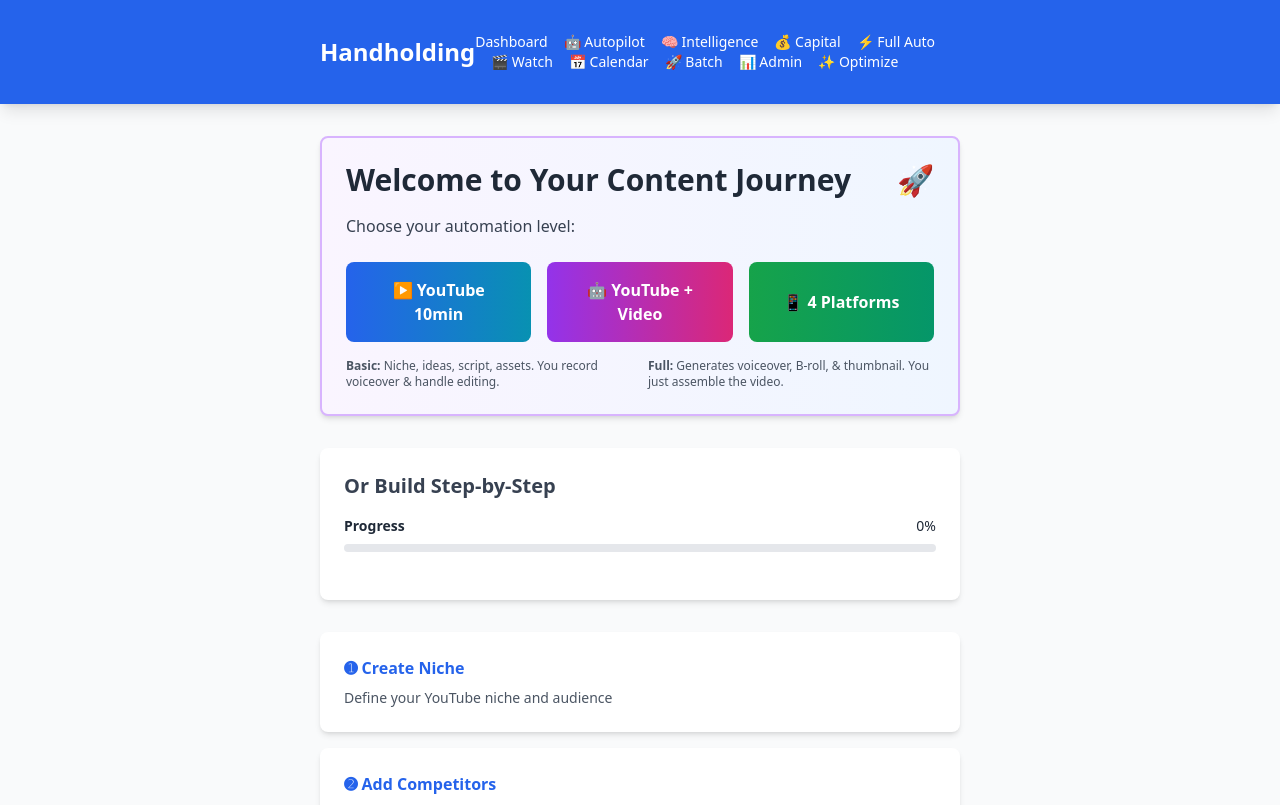
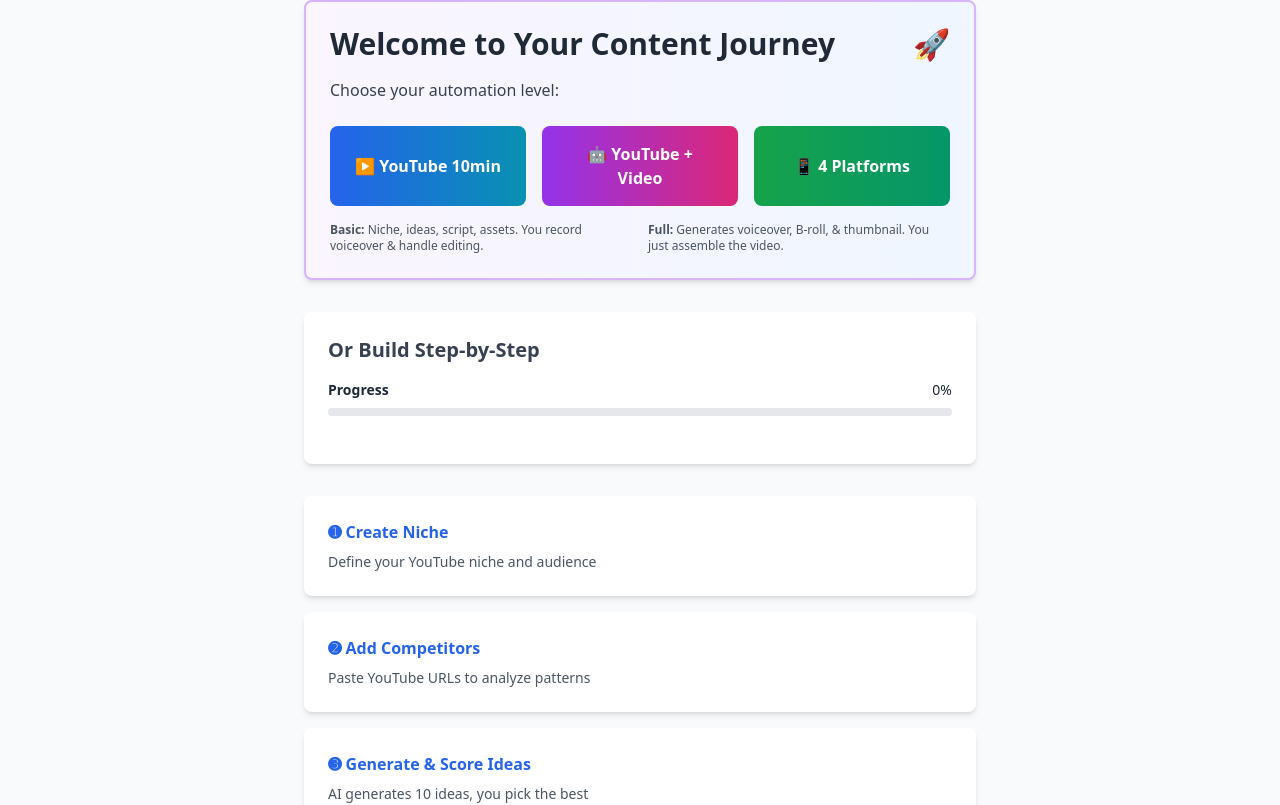
Before and after one commit to Eddiebm/handholding-engine, a Next.js app in the folder apps/web/: page / in a window 1280 px wide. Shown: the top 805 px of the page. Built offline with nearby package versions, Linux system fonts and the light colour scheme; no server answers.

Commit message:
fix: remove legacy blue nav from layout

```diff
--- a/apps/web/app/layout.tsx
+++ b/apps/web/app/layout.tsx
@@ -14,26 +14,7 @@
   return (
     <html lang="en">
       <body>
-        <nav className="bg-blue-600 text-white shadow-lg">
-          <div className="container flex justify-between items-center py-4">
-            <a href="/" className="text-2xl font-bold hover:text-blue-100">Handholding</a>
-            <div className="space-x-4 text-sm">
-              <a href="/" className="hover:text-blue-100">Dashboard</a>
-              <a href="/autopilot" className="hover:text-blue-100">🤖 Autopilot</a>
-              <a href="/intelligence" className="hover:text-blue-100">🧠 Intelligence</a>
-              <a href="/capital" className="hover:text-blue-100">💰 Capital</a>
-              <a href="/full-auto" className="hover:text-blue-100">⚡ Full Auto</a>
-              <a href="/watch" className="hover:text-blue-100">🎬 Watch</a>
-              <a href="/calendar" className="hover:text-blue-100">📅 Calendar</a>
-              <a href="/batch" className="hover:text-blue-100">🚀 Batch</a>
-              <a href="/admin" className="hover:text-blue-100">📊 Admin</a>
-              <a href="/optimize" className="hover:text-blue-100">✨ Optimize</a>
-            </div>
-          </div>
-        </nav>
-        <main className="container py-8">
-          {children}
-        </main>
+        {children}
       </body>
     </html>
   );
```
